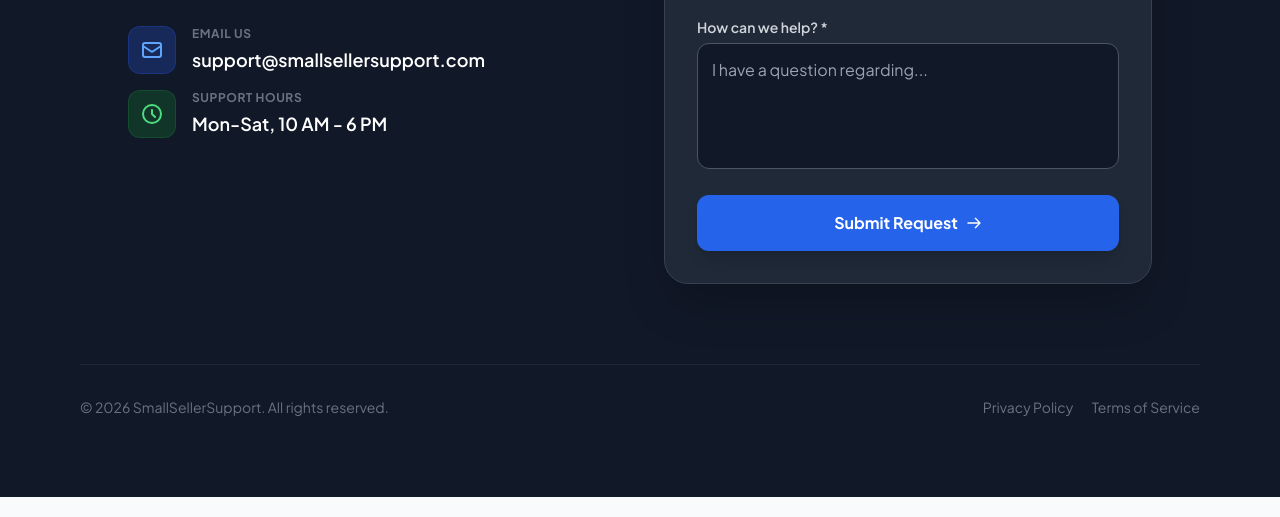
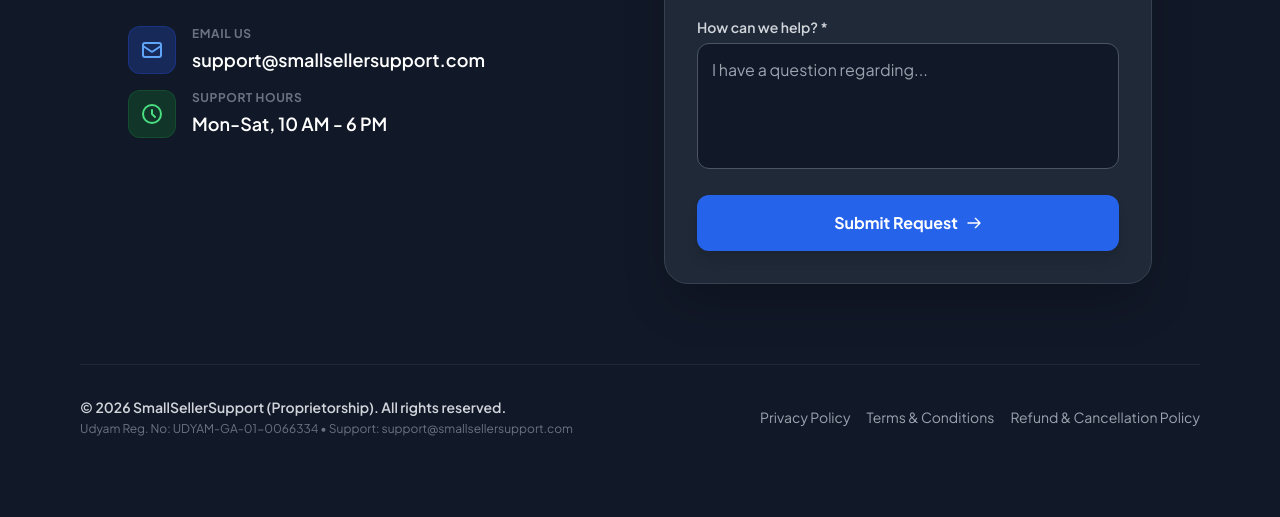
Before and after one commit to gawassarvesh14-arch/smallsellersupport, a website: page index.html in a window 1280 px wide. Shown: the part 3065-3582 px from the top of the page. Drawn offline with nearby package versions, Linux system fonts and the light colour scheme.

Commit message:
Update index.html

```diff
--- a/index.html
+++ b/index.html
@@ -716,11 +716,15 @@
                 </div>
             </div>
 
-            <div class="mt-20 pt-8 border-t border-gray-800 text-center text-sm text-gray-500 flex flex-col md:flex-row justify-between items-center gap-4">
-                <p>&copy; 2026 SmallSellerSupport. All rights reserved.</p>
-                <div class="space-x-4">
-                    <a href="#" class="hover:text-white transition">Privacy Policy</a>
-                    <a href="#" class="hover:text-white transition">Terms of Service</a>
+            <div class="mt-20 pt-8 border-t border-gray-800 text-sm text-gray-400 flex flex-col md:flex-row justify-between items-start md:items-center gap-6">
+                <div class="text-left space-y-1">
+                    <p class="text-gray-300 font-semibold">&copy; 2026 SmallSellerSupport (Proprietorship). All rights reserved.</p>
+                    <p class="text-xs text-gray-500">Udyam Reg. No: UDYAM-GA-01-0066334 &bull; Support: support@smallsellersupport.com</p>
+                </div>
+                <div class="flex flex-wrap gap-4 text-sm">
+                    <a href="privacy-policy.html" class="hover:text-white transition">Privacy Policy</a>
+                    <a href="terms-and-conditions.html" class="hover:text-white transition">Terms &amp; Conditions</a>
+                    <a href="refund-policy.html" class="hover:text-white transition">Refund &amp; Cancellation Policy</a>
                 </div>
             </div>
         </div>
```
